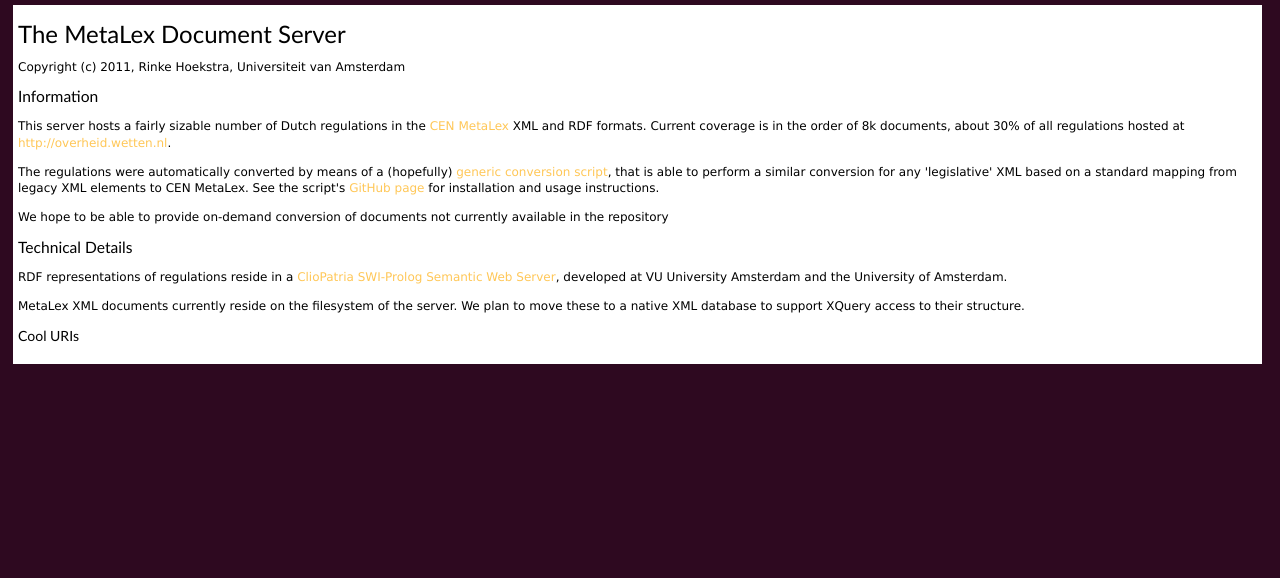
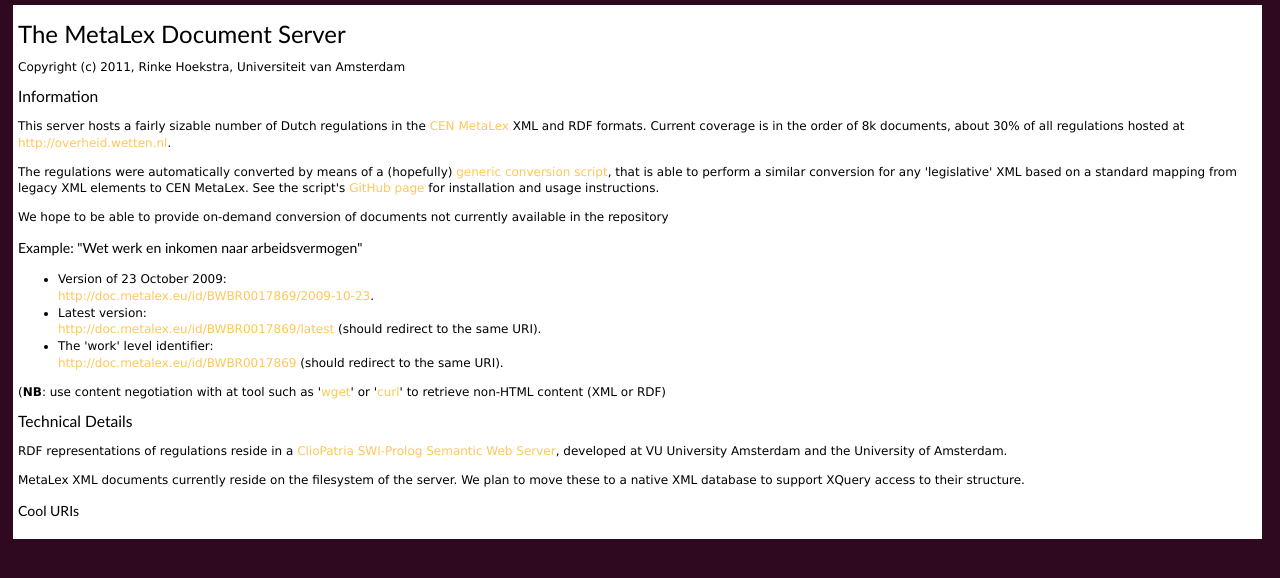
Before and after one commit to CENMetaLex/metalex-web-converter, a Python web app: template src/metalex_web_converter/templates/index.html in a window 1280 px wide. Shown: the part 61-639 px from the top of the page. Run offline with Jinja, Linux system fonts and the light colour scheme; the template is opened without the code that fills it, so the values that code supplies are empty.

Commit message:
Added simple example

```diff
--- a/src/metalex_web_converter/templates/index.html
+++ b/src/metalex_web_converter/templates/index.html
@@ -10,6 +10,14 @@ Current coverage is in the order of 8k documents, about 30% of all regulations h
 that is able to perform a similar conversion for any 'legislative' XML based on a standard mapping from legacy XML elements to CEN MetaLex.
 See the script's <a href="http://github.com/RinkeHoekstra/metalex-converter">GitHub page</a> for installation and usage instructions.</p>
 <p>We hope to be able to provide on-demand conversion of documents not currently available in the repository</p>
+<h3>Example: "Wet werk en inkomen naar arbeidsvermogen"</h3>
+<ul>
+<li>Version of 23 October 2009:<br/><a href="http://doc.metalex.eu/id/BWBR0017869/2009-10-23">http://doc.metalex.eu/id/BWBR0017869/2009-10-23</a>.</li>
+<li>Latest version:<br/><a href="http://doc.metalex.eu/id/BWBR0017869/latest">http://doc.metalex.eu/id/BWBR0017869/latest</a> (should redirect to the same URI).</li>
+<li>The 'work' level identifier:<br/><a href="http://doc.metalex.eu/id/BWBR0017869">http://doc.metalex.eu/id/BWBR0017869</a> (should redirect to the same URI).</li>
+</ul>
+<p>(<strong>NB</strong>: use content negotiation with at tool such as '<a href="http://www.gnu.org/software/wget/">wget</a>' or '<a href="http://curl.haxx.se/">curl</a>' to retrieve non-HTML content (XML or RDF)
+
 <h2>Technical Details</h2>
 <p>RDF representations of regulations reside in a <a href="http://cliopatria.swi-prolog.org">ClioPatria SWI-Prolog Semantic Web Server</a>, developed at VU University Amsterdam and the University of Amsterdam.</p>
 <p>MetaLex XML documents currently reside on the filesystem of the server. We plan to move these to a native XML database to support XQuery access to their structure.</p>
```
